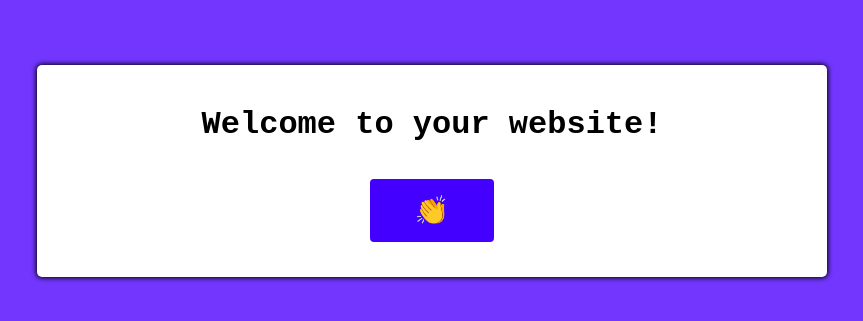
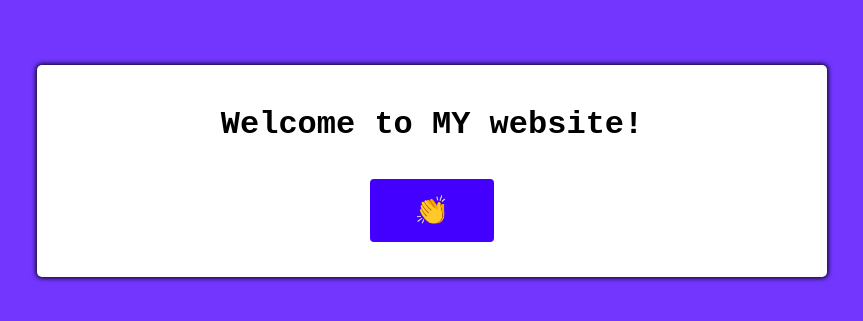
Before and after one commit to Codecademy/deploying-a-static-site-with-netlify-sample, a plain HTML site: page index.html in a window 1280 px wide. Shown: the part 229-550 px from the top of the page, without its empty margins (208-1071 px from the left). Drawn offline with Linux system fonts and the light colour scheme; a web font is replaced by a local one.

Commit message:
change h1

```diff
--- a/index.html
+++ b/index.html
@@ -7,12 +7,12 @@
   <link href="style.css" rel="stylesheet">
   <link href="https://fonts.googleapis.com/css2?family=Syne+Mono&display=swap" rel="stylesheet">
   <script src="script.js" defer></script>
-  <title>Your Website</title>
+  <title>My Website</title>
 </head>
 
 <body>
   <div class="container">
-    <h1>Welcome to your website!</h1>
+    <h1>Welcome to MY website!</h1>
     <button id="clap-button" class="button">👏</button>
   </div>
 </body>
```
